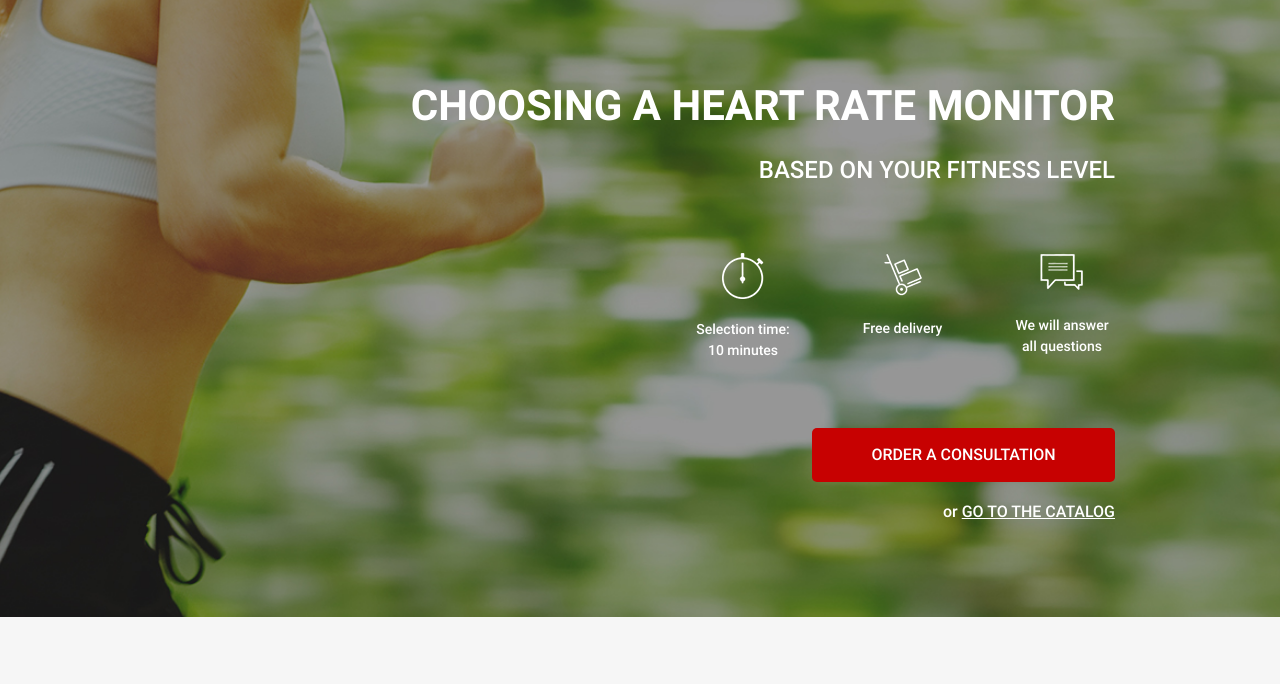
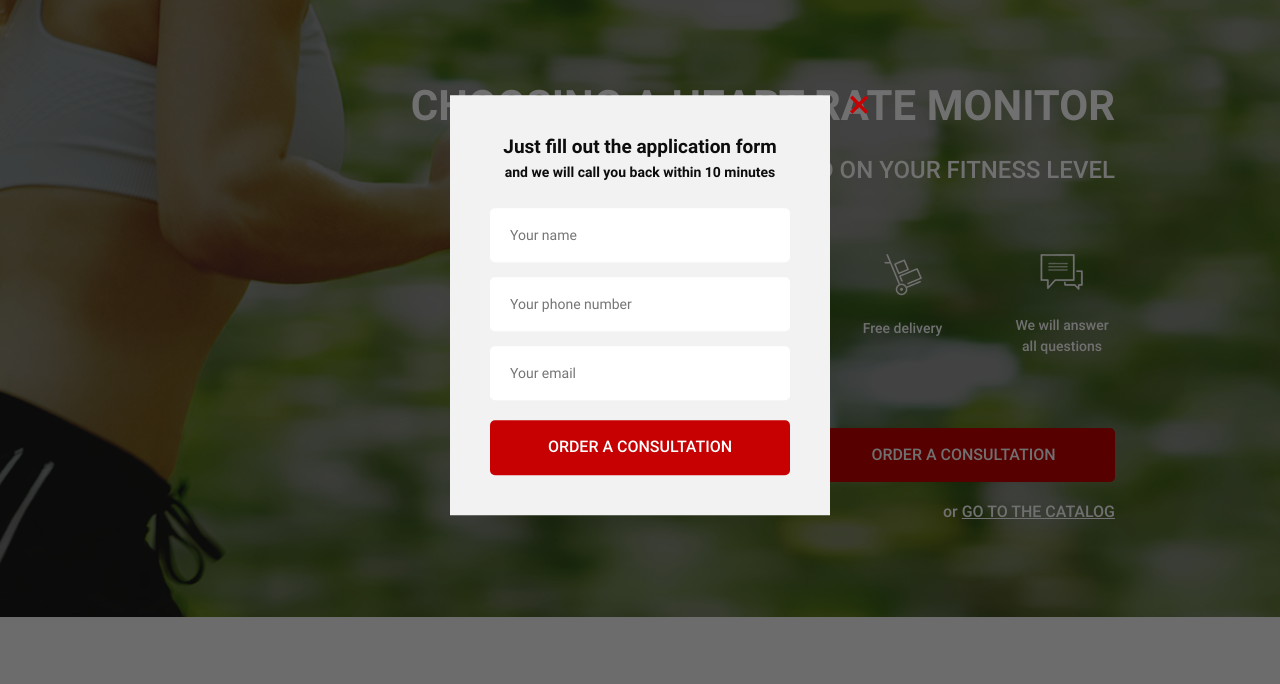
Before and after one commit to Panton1986/Pulse_project, a website: page src/index.html in a window 1280 px wide. Both pictures are taken after a click on the button "REQUEST A CALL". Shown: the part 95-779 px from the top of the page. Drawn offline with nearby package versions, Linux system fonts and the light colour scheme; files that its build step writes are made by us from their sources; files whose address does not match are found by name.

Commit message:
added popups

```diff
--- a/src/index.html
+++ b/src/index.html
@@ -24,7 +24,7 @@
                 </div>
                 <div class="header__contacts">
                     <a href="tel:+61412344321" class="header__phone">(04) 1234 4321</a>
-                    <button class="button">Request a call</button>
+                    <button data-modal="consultation" class="button">Request a call</button>
                 </div>
             </header>
 
@@ -50,7 +50,7 @@
                     </div>
                 </div>
 
-                <button class="button button_main">ORDER A CONSULTATION</button>
+                <button data-modal="consultation" class="button button_main">ORDER A CONSULTATION</button>
                 <div class="promo__link">
                     or
                     <a href="#">GO TO THE CATALOG</a>
@@ -153,7 +153,7 @@
                     <div class="catalog-item__wrapper">
                         <div class="catalog-item__content catalog-item__content_active">
                             <img src="img/watches.png" alt="watch" class="catalog-item__img">
-                            <div class="catalog-item__subtitle">Polar FT1 heart rate monitor</div>
+                            <div class="catalog-item__subtitle">Suunto M2 heart rate monitor</div>
                             <div class="catalog-item__descr">For the first steps in heart rate training</div>
                             <div class="catalog-item__link_wrapper" ><a href="" class="catalog-item__link">details</a></div>
                         </div>
@@ -203,7 +203,7 @@
                     <div class="catalog-item__wrapper">
                         <div class="catalog-item__content catalog-item__content_active">
                             <img src="img/watches.png" alt="watch" class="catalog-item__img">
-                            <div class="catalog-item__subtitle">Polar FT1 heart rate monitor</div>
+                            <div class="catalog-item__subtitle">Suunto M2 heart rate monitor</div>
                             <div class="catalog-item__descr">For the first steps in heart rate training</div>
                             <div class="catalog-item__link_wrapper" ><a href="" class="catalog-item__link">details</a></div>
                         </div>
@@ -417,6 +417,42 @@
         </div>
     </footer>
 
+    <div class="overlay">
+        <div class="modal" id="consultation">
+            <div class="modal__close">&times;</div>
+            <div class="modal__subtitle">Just fill out the application form</div>
+            <div class="modal__descr">and we will call you back within 10 minutes</div>
+            <form class="feed-form feed-form_mt25" action="#">
+                <input name="name" required placeholder="Your name" type="text">
+                <input name="phone" required placeholder="Your phone number" type="number">
+                <input name="email" required placeholder="Your email" type="email">
+
+                <button class="button button_submit">order a CONSULTATION</button>
+            </form>
+        </div>
+
+        <div class="modal" id="order">
+            <div class="modal__close">&times;</div>
+            <div class="modal__subtitle">Your order:</div>
+            <div class="modal__descr">Polar FT1 heart rate monitor</div>
+            <form class="feed-form feed-form_mt25" action="#">
+                <input name="name" required placeholder="Your name" type="text">
+                <input name="phone" required placeholder="Your phone number" type="number">
+                <input name="email" required placeholder="Your email" type="email">
+
+                <button class="button button_submit">buy</button>
+            </form>
+        </div>
+
+        <div class="modal modal_mini" id="thanks">
+            <div class="modal__close">&times;</div>
+            <div class="modal__subtitle">Thank you for your application!</div>
+            <div class="modal__descr">Our manager will contact you soon!</div>
+
+        </div>
+
+    </div>
+
     <script type="text/javascript" src="https://code.jquery.com/jquery-1.11.0.min.js"></script>
     <script type="text/javascript" src="https://code.jquery.com/jquery-migrate-1.2.1.min.js"></script>
     <script src="js/slick.min.js"></script>
--- a/src/js/script.js
+++ b/src/js/script.js
@@ -32,4 +32,21 @@ $(document).ready(function(){
     };
     toggleSlide('.catalog-item__link');
     toggleSlide('.catalog-item__back');
+
+    //modal
+
+    $('[data-modal=consultation]').on('click', function(){
+        $('.overlay, #consultation').fadeIn();
+    });
+
+    $('.modal__close').on('click', function(){
+        $('.overlay, #consultation, #order, #thanks').fadeOut('slow');
+    });
+
+    $('.button_mini').each(function(i) {
+        $(this).on('click', function() {
+            $('#order .modal__descr').text($('.catalog-item__subtitle').eq(i).text());
+            $('.overlay, #order').fadeIn();
+        })
+    })
 });
--- a/src/sass/blocks/_forms.scss
+++ b/src/sass/blocks/_forms.scss
@@ -17,4 +17,7 @@
             margin-bottom: 20px;
         }
     }
+    &_mt25 {
+        margin-top: 25px;
+    }
 }
--- /dev/null
+++ b/src/sass/blocks/_modal.scss
@@ -0,0 +1,46 @@
+.overlay {
+    display: none;
+    position: fixed;
+    top: 0;
+    width: 100%;
+    height: 100%;
+    background-color: rgba($color: #000000, $alpha: .56);
+}
+.modal {
+    position: absolute;
+    top: 50%;
+    left: 50%;
+    transform: translate(-50%, -50%);
+    width: 380px;
+    min-height: 400px;
+    background-color: #f2f2f2;
+    padding: 38px 40px 40px 40px;
+    &__close {
+        position: absolute;
+        top: 0;
+        right: -40px;
+        font-size: 41px;
+        line-height: 19px;
+        color: $main-color;
+        cursor: pointer;
+    }
+    &__subtitle {
+        font-weight: 700;
+        font-size: 19px;
+        text-align: center;
+        color: #0D0D0D;
+    }
+    &__descr {
+        font-weight: 700;
+        font-size: 14px;
+        text-align: center;
+        color: #0D0D0D;
+    }
+    &_mini {
+        min-height: 140px;
+    }
+}
+
+#consultation, #order, #thanks {
+    display: none;
+}
--- a/src/sass/style.scss
+++ b/src/sass/style.scss
@@ -18,6 +18,7 @@
 @import 'blocks/catalog';
 @import 'blocks/reviews';
 @import 'blocks/footer';
+@import 'blocks/modal';
 
 .title {
 	font-weight: 700;
```
Also changed, not shown: src/css/style.min.css.
